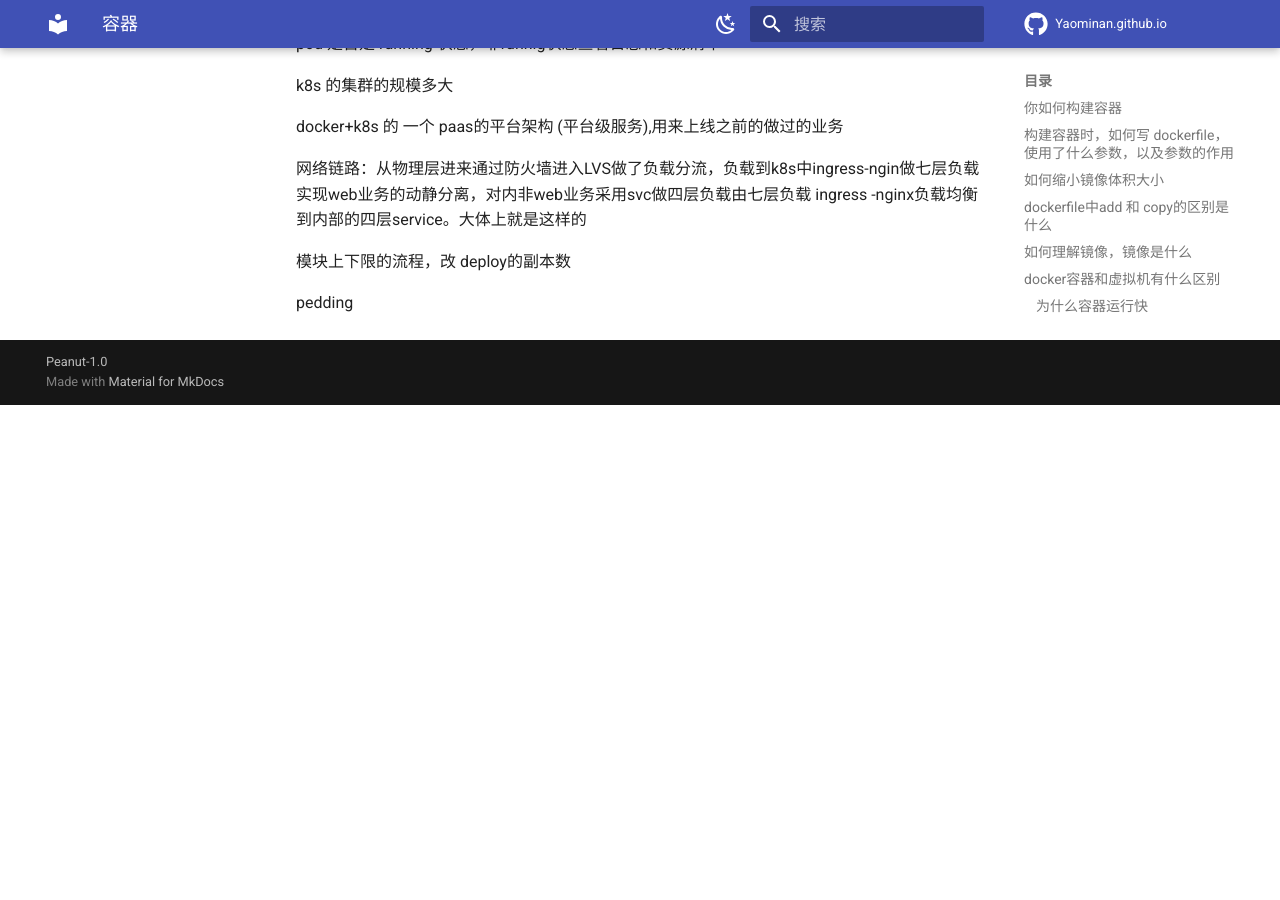
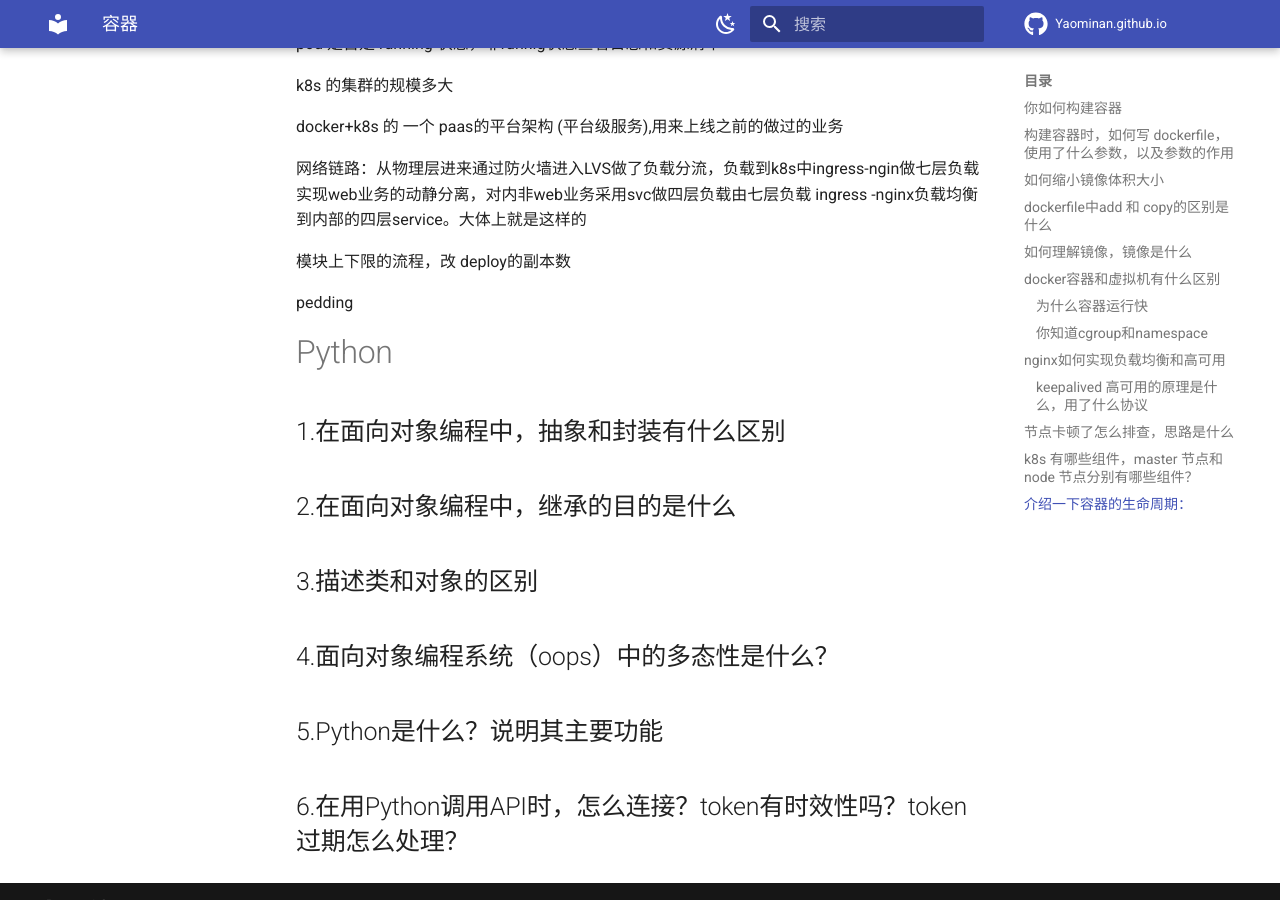
Before and after one commit to Yaominan/blog, an MkDocs documentation site: the page built from docs/ME/面试经历.md, in a window 1280 px wide and 900 px high, scrolled down 4748 px. Built offline with MkDocs 1.6.1 and Material for MkDocs 9.7.7, drawn with Linux system fonts in a browser that asks for light colours; comment, search, counter and statistics services are not loaded; before the commit the page ends 5153 px from its top, so only the background shows below that.

Commit message:
modify interview-051028

```diff
--- a/docs/ME/面试经历.md
+++ b/docs/ME/面试经历.md
@@ -197,3 +197,20 @@ docker+k8s 的 一个 paas的平台架构  (平台级服务),用来上线之前
 
 
 pedding
+
+
+
+# Python
+
+## 1.在面向对象编程中，抽象和封装有什么区别
+
+
+## 2.在面向对象编程中，继承的目的是什么
+
+## 3.描述类和对象的区别
+
+## 4.面向对象编程系统（oops）中的多态性是什么？
+
+## 5.Python是什么？说明其主要功能
+
+## 6.在用Python调用API时，怎么连接？token有时效性吗？token过期怎么处理？
```
